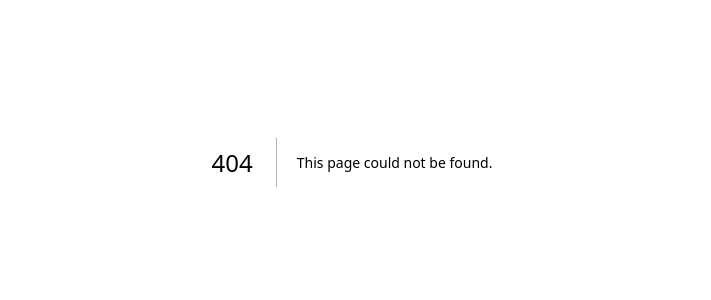
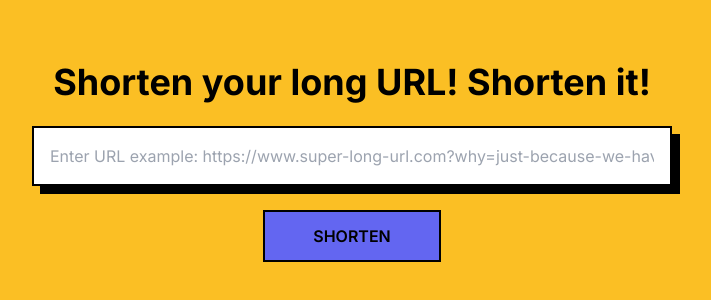
Before and after one commit to AlexShiresRoth/url-shortener, a Next.js app: page /url-shortener in a window 1280 px wide. Before the commit this address had no page. Shown: the part 238-538 px from the top of the page, without its empty margins (288-999 px from the left). Built offline with nearby package versions, Linux system fonts and the light colour scheme.

Commit message:
Design url shorten page a lil

```diff
--- /dev/null
+++ b/app/url-shortener/[id]/page.tsx
@@ -0,0 +1,75 @@
+import { atob } from "buffer";
+import React from "react";
+
+type Props = {
+  params: {
+    id: string;
+  };
+};
+
+type Result = {
+  short_url: string;
+  original_url: string;
+};
+
+async function checkShortenedUrl(
+  id: string
+): Promise<{ result: Result | null; error: unknown | null }> {
+  try {
+    const res = await fetch(
+      `https://golang-url-shortener-419717.ue.r.appspot.com/get-url/${id}`,
+      {
+        next: {
+          revalidate: 60,
+        },
+      }
+    );
+
+    const data = await res.json();
+
+    return { result: data, error: null };
+  } catch (error) {
+    console.log(error);
+    return { result: null, error };
+  }
+}
+
+// @TODO add copy text functionality navigator.copyText
+const page = async ({ params }: Props) => {
+  const decodedId = atob(decodeURIComponent(params.id));
+
+  const { result, error } = await checkShortenedUrl(decodedId);
+
+  if (error || !result?.original_url) {
+    console.error(error, result);
+    return (
+      <div className='flex flex-col items-center justify-center'>
+        <h1 className='text-4xl font-bold'>Error</h1>
+        <p className='text-gray-700 dark:text-gray-400'>
+          {error ? JSON.stringify(error) : "URL not found"}
+        </p>
+      </div>
+    );
+  }
+
+  return (
+    <main className='min-h-screen flex flex-col items-center justify-center w-full'>
+      <div className='w-3/4 flex flex-col items-center'>
+        <div className='flex flex-col items-center gap-4'>
+          <h1 className='font-bold text-4xl text-center'>Shortened URL</h1>
+          <a href={result.short_url} className='text-indigo-500 underline'>
+            {result.short_url}
+          </a>
+        </div>
+        <div>
+          <p>Original URL</p>
+          <a href={result.original_url} className='text-indigo-500 underline'>
+            {result.original_url}
+          </a>
+        </div>
+      </div>
+    </main>
+  );
+};
+
+export default page;
--- /dev/null
+++ b/app/url-shortener/page.tsx
@@ -0,0 +1,63 @@
+import { redirect } from "next/navigation";
+import React from "react";
+
+//@TOdo need proper error handling
+async function shortenUrlAction(formData: FormData) {
+  "use server";
+
+  if (!formData.get("url")) {
+    throw new Error("URL is required");
+  }
+
+  const res = await fetch({
+    method: "POST",
+    url: "https://golang-url-shortener-419717.ue.r.appspot.com/shorten",
+    body: JSON.stringify({ url: formData.get("url") }),
+    headers: {
+      "Content-Type": "application/json",
+    },
+  });
+
+  const shortUrl = await res.json();
+
+  if (!shortUrl || !shortUrl.shortened_url || !shortUrl.id) {
+    throw new Error("Could not shorten url");
+  }
+
+  const encodedId = encodeURIComponent(btoa(shortUrl.id));
+
+  return redirect(`/url-shortener/${encodedId}`);
+}
+
+const page = () => {
+  return (
+    <main className='flex items-center min-h-screen justify-center w-full bg-amber-400'>
+      <form
+        className='flex flex-col items-center rounded gap-6 w-3/4 md:w-1/2'
+        action={shortenUrlAction}
+      >
+        <h1 className='font-bold text-2xl md:text-4xl text-center'>
+          Shorten your long URL! Shorten it!
+        </h1>
+        <div className='relative w-full'>
+          <input
+            required
+            name='url'
+            type='text'
+            placeholder='Enter URL example: https://www.super-long-url.com?why=just-because-we-have-a-long-url'
+            className='p-4 bg-transparent z-10 w-full relative outline-none bg-white border-2 border-black'
+          />
+          <div className='absolute top-2 left-2 block w-full h-full bg-black'></div>
+        </div>
+        <button
+          type='submit'
+          className='bg-indigo-500 border-2 uppercase border-black text-black font-semibold px-12 py-3 hover:bg-indigo-600 transition-colors duration-300 ease-in-out'
+        >
+          Shorten
+        </button>
+      </form>
+    </main>
+  );
+};
+
+export default page;
```
Also changed, not shown: 1 other file (tests, documents, lock files or other folders).
